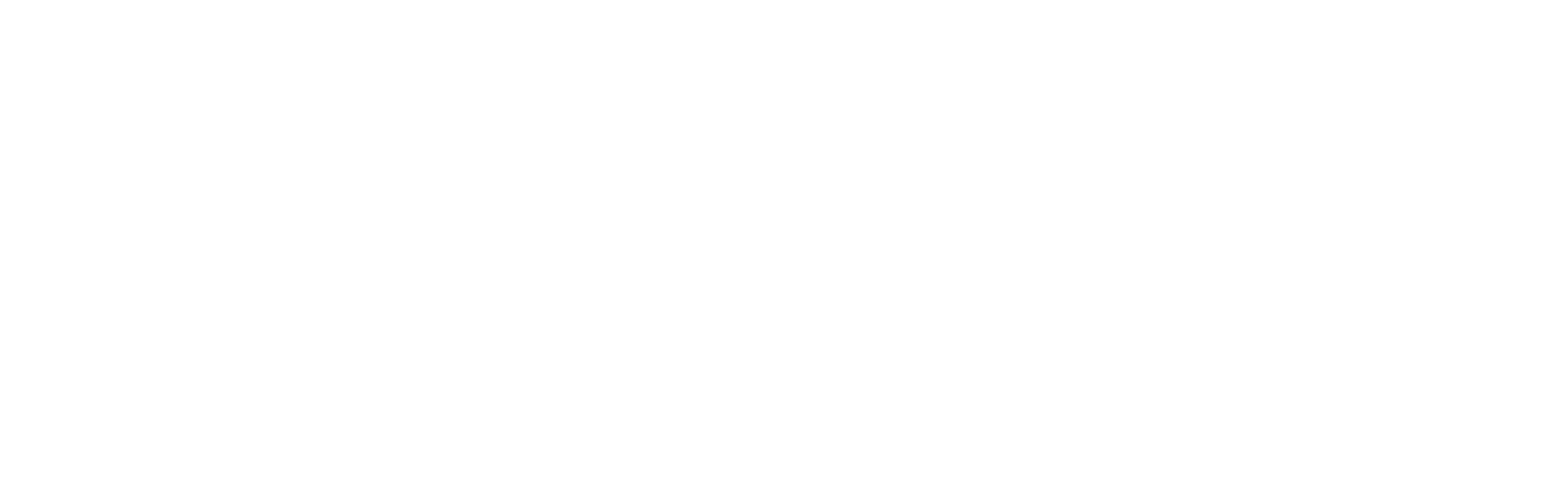
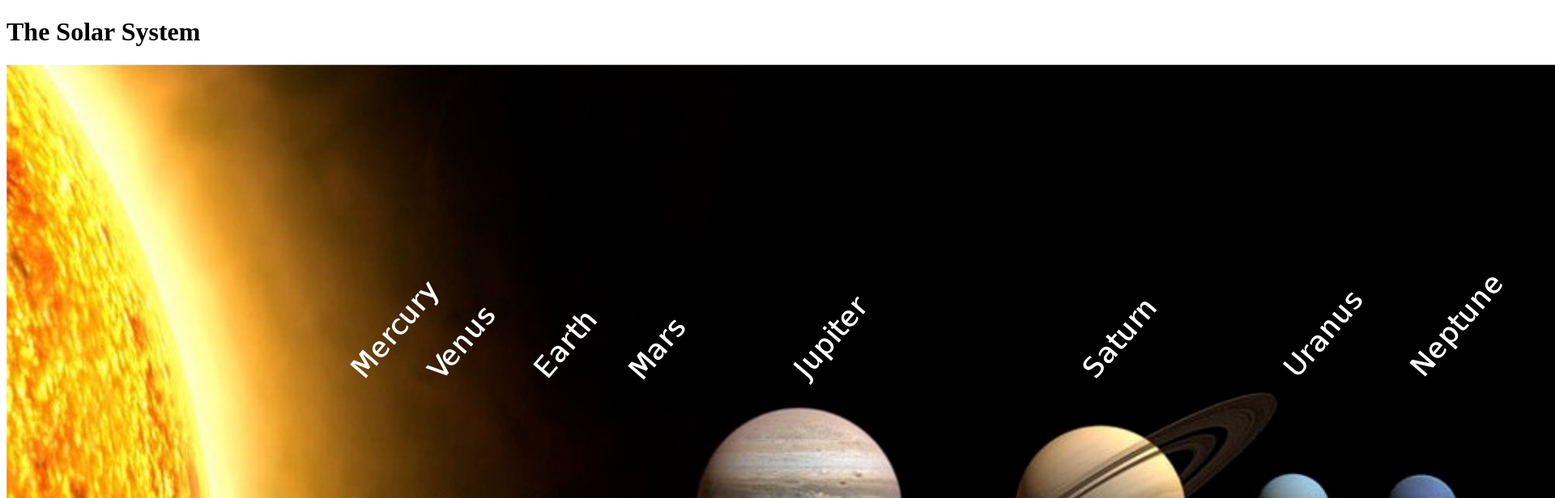
Before and after one commit to SazWebDesigns/WebandUILabs, a plain HTML site: page Lab2/index.html in a window 1280 px wide. Shown: the top 616 px of the page at 81% size, 1920 px wide, since content can reach past the window. Drawn offline with Linux system fonts and the light colour scheme.

Commit message:
header complete, name and logo in index.html, deleted wrongly named files

```diff
--- a/Lab2/index..html
+++ b/Lab2/index.html
@@ -7,8 +7,9 @@
 
 		<body>
 			<header>
-
-			</header>
+				<h1>The Solar System</h1>
+				<img src="./SolarSystem/SolarSystem.png" alt="Image of Solar System">
+				</header>
 			<nav>
 
 			</nav>
```
Also changed, not shown: Lab2/earth,html.txt (deleted).
